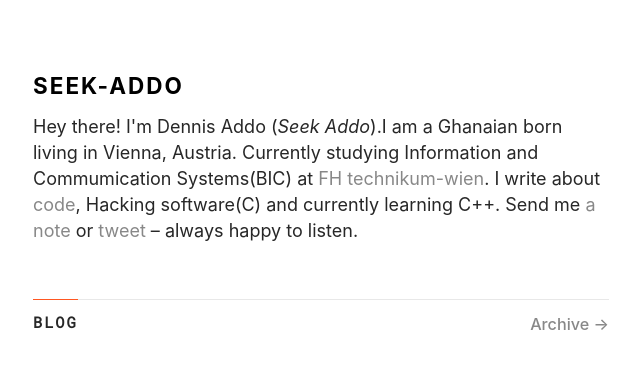
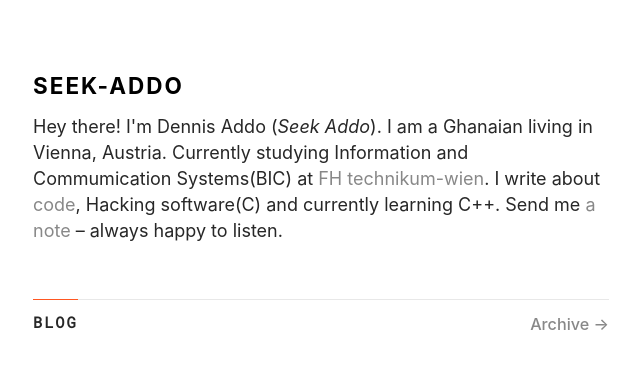
Before and after one commit to seekaddo/seekaddo.github.io, a Jekyll site: the page built from index.html, in a window 1280 px wide. Shown: the top 369 px of the page, without its empty margins (319-959 px from the left). Built offline with Jekyll 4.4.1, drawn with Linux system fonts in a browser that asks for light colours.

Commit message:
Update index.html

```diff
--- a/index.html
+++ b/index.html
@@ -3,7 +3,7 @@
 
 <header class="intro mar-tb-7">
   <h1 class="intro__head">SEEK-ADDO</h1>
-  <span class="intro__sub">Hey there! I'm Dennis Addo (<i>Seek Addo</i>).I am a Ghanaian born living in Vienna, Austria. Currently studying Information and Commumication Systems(BIC) at <a href="https://www.technikum-wien.at/">FH technikum-wien</a>. I write about <a href="https://github.com/{{ site.github }}">code</a>, Hacking software(C) and currently learning C++. Send me  <a href="mailto:{{ site.email }}">a note</a> or <a href="https://twitter.com/{{ site.twitter }}">tweet</a> – always happy to listen.</span>
+  <span class="intro__sub">Hey there! I'm Dennis Addo (<i>Seek Addo</i>). I am a Ghanaian living in Vienna, Austria. Currently studying Information and Commumication Systems(BIC) at <a href="https://www.technikum-wien.at/">FH technikum-wien</a>. I write about <a href="https://github.com/{{ site.github }}">code</a>, Hacking software(C) and currently learning C++. Send me  <a href="mailto:{{ site.email }}">a note</a> – always happy to listen.</span>
 </header>
 
 <section class="group mar-b-7">
```
